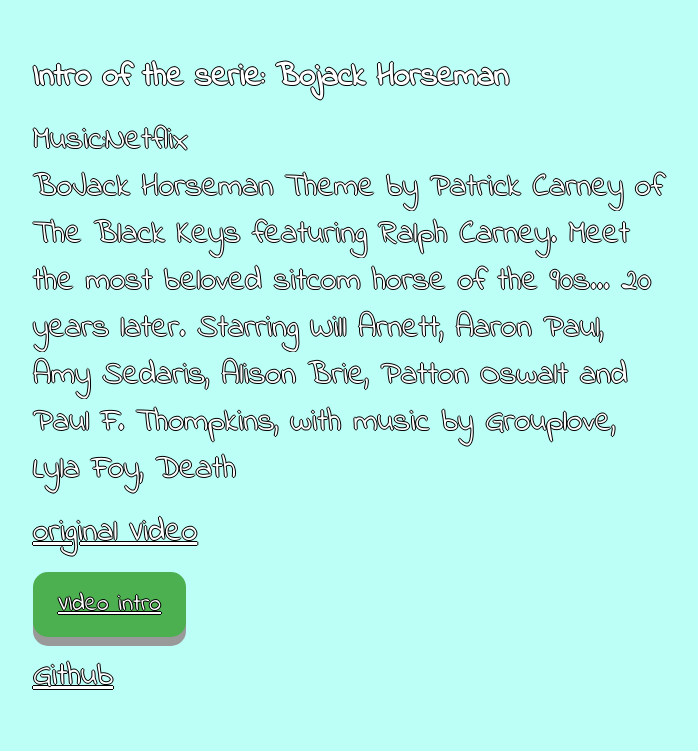
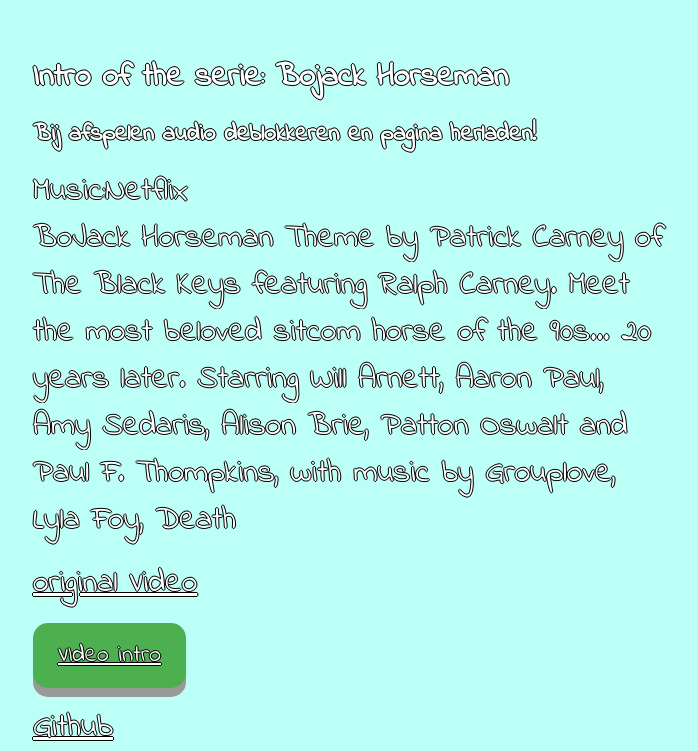
Before and after one commit to wendelaQuist/intro, a plain HTML site: page index.html in a window 1280 px wide. Shown: the part 202-953 px from the top of the page, without its empty margins (95-793 px from the left). Before the commit the page ends 902 px from the top, so only its background shows below. Drawn offline with Linux system fonts and the light colour scheme.

Commit message:
added comment

```diff
--- a/index.html
+++ b/index.html
@@ -14,6 +14,7 @@
 
 
     <H1>Intro of the serie: Bojack Horseman</H1>
+    <h2>Bij afspelen audio deblokkeren en pagina herladen!</h2>
 
     <p>Music:Netflix</p>
     <p2>BoJack Horseman Theme by Patrick Carney of The Black Keys featuring Ralph Carney. Meet the most beloved sitcom horse of the 90s... 20 years later. Starring Will Arnett, Aaron Paul, Amy Sedaris, Alison Brie, Patton Oswalt and Paul F. Thompkins, with music by Grouplove, Lyla Foy, Death </p2>
```
